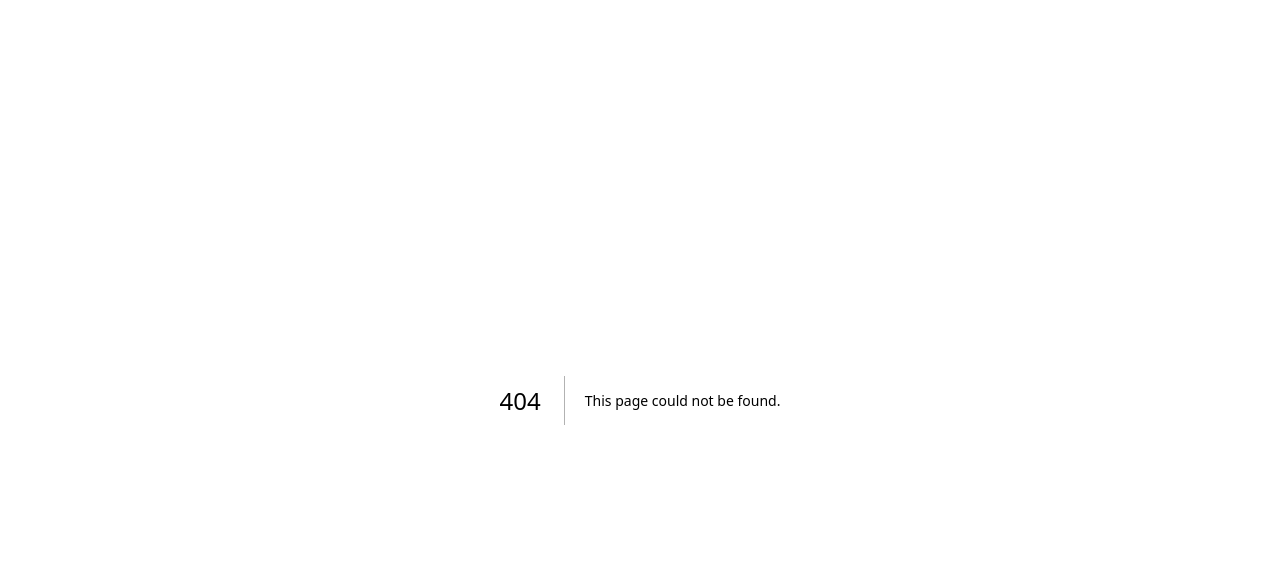
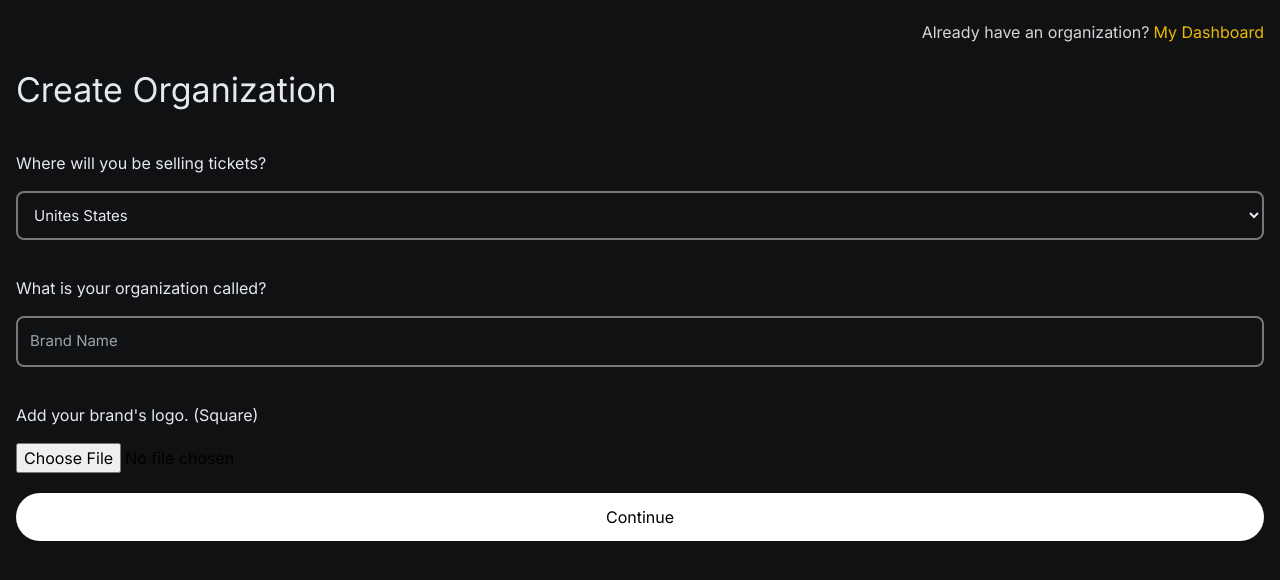
Before and after one commit to Istiaque-Reza-Auyon/Event-Garden-Frontend, a Next.js app in the folder event-garden/: page /create_organization in a window 1280 px wide. Before the commit this address had no page. Shown: the top 580 px of the page. Built offline with nearby package versions, Linux system fonts and the light colour scheme.

Commit message:
create_organization page complteted

```diff
--- /dev/null
+++ b/event-garden/src/app/component/FileUploadComponent.tsx
@@ -0,0 +1,43 @@
+"use client"
+
+import React, { useState } from 'react';
+
+const FileUploadComponent = () => {
+  const [selectedFile, setSelectedFile] = useState(null);
+
+  const handleFileChange = (event: any) => {
+    // Get the selected file from the input element
+    const file = event.target.files[0];
+    setSelectedFile(file);
+  };
+
+  const handleFileUpload = () => {
+    // Implement file upload logic here (e.g., send the file to a server using Axios)
+    if (selectedFile) {
+      const formData = new FormData();
+      formData.append('file', selectedFile);
+
+      // Example: Send formData to the server using Axios
+      // axios.post('/upload', formData)
+      //   .then(response => {
+      //     console.log(response.data);
+      //   })
+      //   .catch(error => {
+      //     console.error('Error uploading file:', error);
+      //   });
+
+      // Reset selected file state after upload
+      setSelectedFile(null);
+    }
+  };
+
+  return (
+    <div>
+      <h2>File Upload</h2>
+      <input type="file" onChange={handleFileChange} />
+      <button onClick={handleFileUpload}>Upload</button>
+    </div>
+  );
+};
+
+export default FileUploadComponent;
--- a/event-garden/src/app/component/SignInForm.tsx
+++ b/event-garden/src/app/component/SignInForm.tsx
@@ -11,7 +11,7 @@ const SignInForm:React.FC<SignInFormProps> = () => {
     <div className='flex flex-col p-10'>
         <h2 className='flex justify-center items-center  text-[rgb(233,186,0)] p-10 text-[40px] font-[DM Sans]'>Sign In</h2>
         <div className='flex flex-col p-5 pt-0'>
-            <form id="formId" className='flex flex-col'>
+            <form className='flex flex-col'>
                 {/* <label className='p-4 pl-0 pb-1 text-[rgb(233,186,0)] font-[DM Sans]'>Email</label> */}
                 <input className='p-2 pl-6 rounded-[50px] mb-4 bg-transparent border-2 text-[rgb(224,225,227)]' name="email" placeholder='Enter email' required />
                 {/* <label className='p-4 pl-0 pb-1 text-[rgb(233,186,0)] font-[DM Sans]'>Password</label> */}
--- /dev/null
+++ b/event-garden/src/app/create_organization/page.tsx
@@ -0,0 +1,39 @@
+"use client";
+
+import React, {useState} from 'react';
+import Link from 'next/link';
+
+type pageProps = {
+
+};
+
+const page:React.FC<pageProps> = () => {
+    const options = ['Unites States', 'Canada', 'Mexico']
+    const [selectedOption, setSelectedOption] = useState(options[1]);
+
+    const handleChange = (option:any) => {
+        setSelectedOption(option);
+      };
+
+    return (
+        <div className='bg-[rgb(16,17,19)] h-screen overflow-y-scroll py-5 px-4'>
+            <div className='flex justify-end pb-5'>
+                <p className='flex justify-center items-center text-[rgb(212,213,215)] font-[DM Sans] mr-1'>Already have an organization?</p>
+                <div className='flex justify-center items-center'><Link href="/my_organization" className='text-[rgb(233,186,0)] font-[DM Sans]'>My Dashboard</Link></div>
+            </div>
+            <h1 className='text-[rgb(230,232,239)] text-[34px]'>Create Organization</h1>
+            <p className='text-[rgb(230,232,239)] py-4 mt-5'>Where will you be selling tickets?</p>
+            <select value={selectedOption} onChange={handleChange} className="border-2 border-[rgb(119,119,119)] rounded-lg w-[100%] bg-[rgb(16,17,19)] text-[15px] text-[rgb(230,232,239)] p-3 ">
+            {options.map((option)=><>
+                <option value="" className='bg-[rgb(16,17,19)] text-[rgb(230,232,239)]'>{option}</option>
+             </>)}
+            </select>
+            <p className='text-[rgb(230,232,239)] py-4 mt-5'>What is your organization called?</p>
+            <input type="text" placeholder='Brand Name' className="border-2 border-[rgb(119,119,119)] rounded-lg w-[100%] bg-[rgb(16,17,19)] text-[15px] text-[rgb(230,232,239)] p-3 " />
+            <p className='text-[rgb(230,232,239)] py-4 mt-5'>Add your brand's logo. (Square)</p>
+            <div className=''><input type="file" placeholder='text'/></div>
+            <button className='flex justify-center items-center w-[100%] bg-[rgb(255,255,255)] rounded-full p-3 my-5 text-black'>Continue</button>
+        </div>
+    )
+}
+export default page;
```
